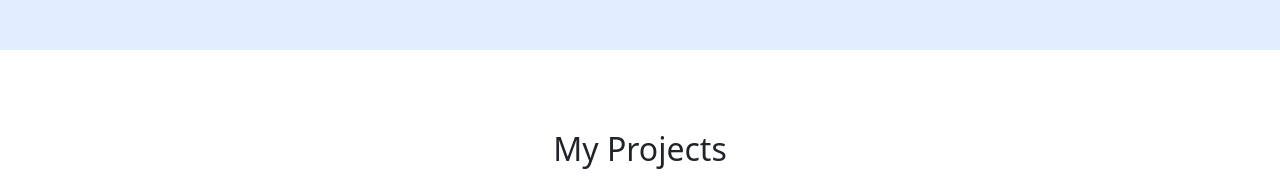
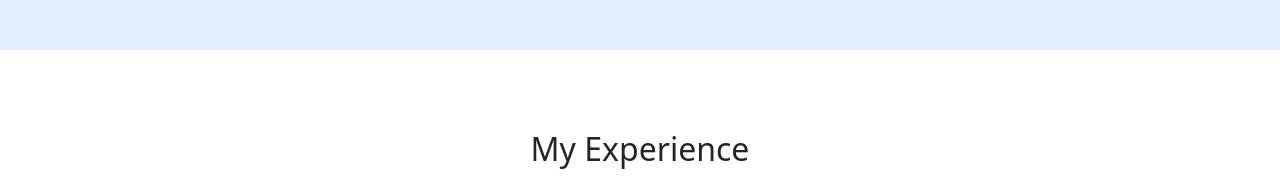
Before and after one commit to Ulfaidi/Portfolio, a plain HTML site: page index.html in a window 1280 px wide. Shown: the part 1100-1292 px from the top of the page. Drawn offline with nearby package versions, Linux system fonts and the light colour scheme.

Commit message:
Update index.html

```diff
--- a/index.html
+++ b/index.html
@@ -89,7 +89,7 @@
       <div class="container">
         <div class="row text-center mb-3">
           <div class="col">
-            <h2>My Projects</h2>
+            <h2>My Experience</h2>
           </div>
         </div>
         <div class="row justify-content-center">
```
